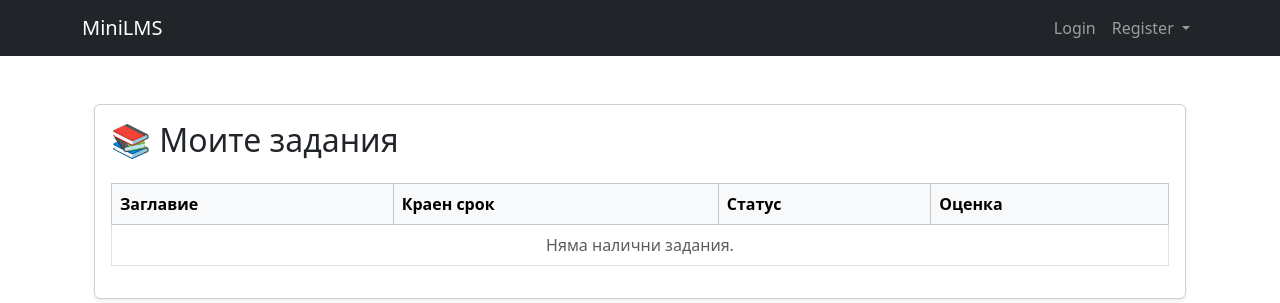
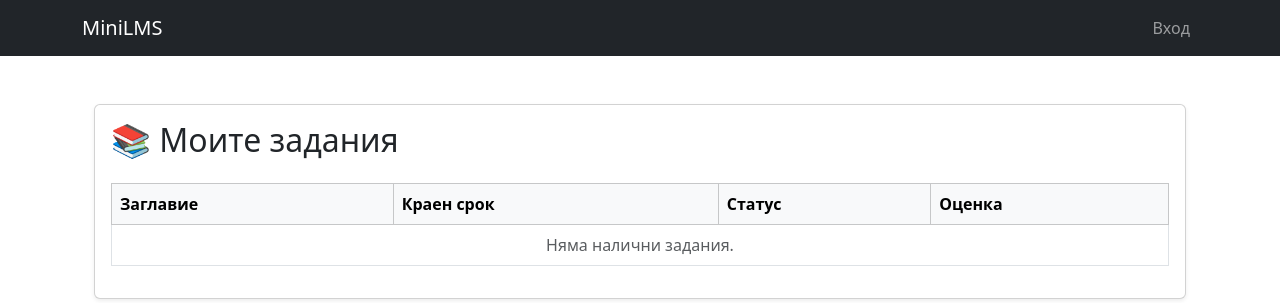
Before and after one commit to EliArn99/Learning-Management-System-, a Django app: template templates/assignments/my_assignments.html in a window 1280 px wide. Shown: the top 303 px of the page. Run offline with Django 3.2, Linux system fonts and the light colour scheme; the template is opened without the code that fills it, so the values that code supplies are empty.

Commit message:
Update navbar.html

```diff
--- a/templates/partials/navbar.html
+++ b/templates/partials/navbar.html
@@ -1,25 +1,21 @@
 <nav class="navbar navbar-expand-lg navbar-dark bg-dark">
   <div class="container">
     <a class="navbar-brand" href="/">MiniLMS</a>
+
     <div class="collapse navbar-collapse">
       <ul class="navbar-nav ms-auto">
-        {% if user.is_authenticated %}
-          <li class="nav-item">
-            <a class="nav-link" href="{% url 'users:logout' %}">Logout</a>
+        {% if request.user.is_authenticated %}
+          <li class="nav-item dropdown">
+            <a class="nav-link dropdown-toggle" href="#" role="button" data-bs-toggle="dropdown">
+              {{ request.user.get_full_name|default:request.user.username }}
+            </a>
+            <ul class="dropdown-menu dropdown-menu-end">
+              <li><a class="dropdown-item" href="{% url 'users:profile' %}">Профил</a></li>
+{#              <li><a class="dropdown-item" href="{% url 'logout' %}">Изход</a></li>#}
+            </ul>
           </li>
         {% else %}
-          <li class="nav-item">
-            <a class="nav-link" href="{% url 'users:login' %}">Login</a>
-          </li>
-          <li class="nav-item dropdown">
-            <a class="nav-link dropdown-toggle" href="#" id="registerDropdown" data-bs-toggle="dropdown">
-              Register
-            </a>
-            <ul class="dropdown-menu">
-              <li><a class="dropdown-item" href="{% url 'users:register_student' %}">Student</a></li>
-              <li><a class="dropdown-item" href="{% url 'users:register_teacher' %}">Teacher</a></li>
-            </ul>
-          </li>
+          <li class="nav-item"><a class="nav-link" href="{% url 'login' %}">Вход</a></li>
         {% endif %}
       </ul>
     </div>
```
